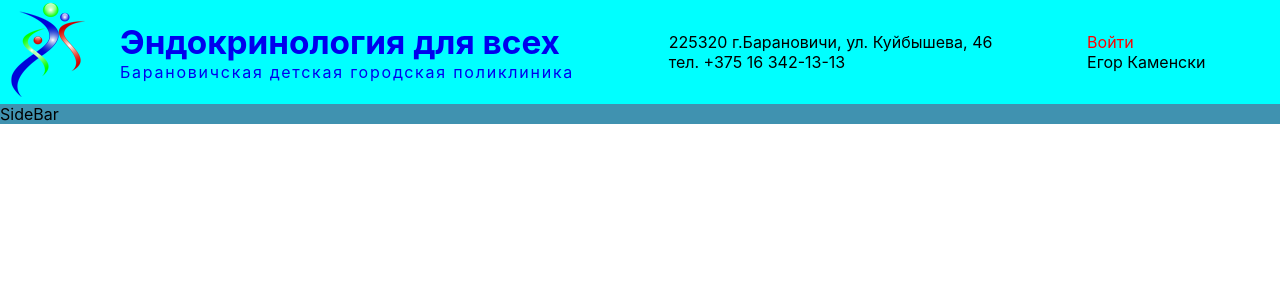
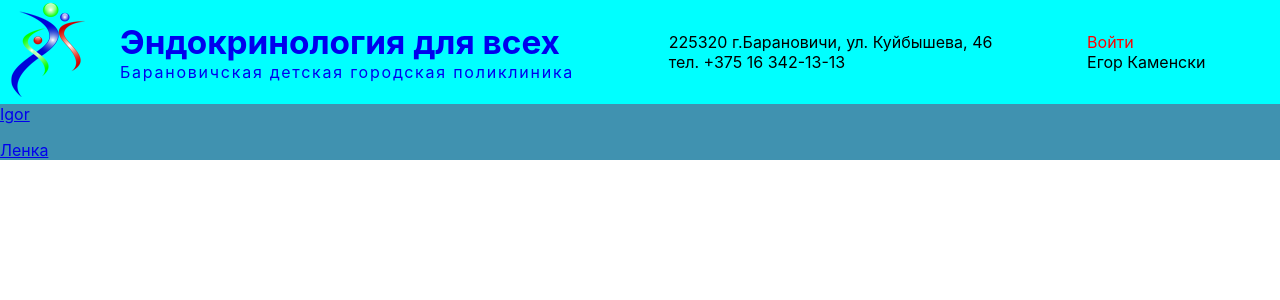
Before and after one commit to Satyricons/react-learn, a React (Create React App) app: page /sidebar in a window 1280 px wide. Shown: the top 300 px of the page. Built offline with nearby package versions, Linux system fonts and the light colour scheme.

Commit message:
Разобрался с map

```diff
--- a/src/components/head/head.jsx
+++ b/src/components/head/head.jsx
@@ -8,7 +8,7 @@ const Head = (props) => {
 
            <div>
                <NavLink to="/body">
-               <img src={logo} />
+               <img src={logo}  alt="img"/>
                </NavLink>
             </div>
 
--- a/src/components/sidebar/sidebar.jsx
+++ b/src/components/sidebar/sidebar.jsx
@@ -1,9 +1,24 @@
 import sidebarcss from './sidebar.module.css';
+import {NavLink} from "react-router-dom";
+
+
+const User = (props) =>{
+    return(
+      <NavLink to={"/sidebar/"+props.id}>{props.name}<p /></NavLink>
+    );
+}
+
+let arr=[
+    {id:1, name:"Igor"},
+    {id:2, name:"Ленка"}
+]
+
+let arr2 =arr.map((d,i)=><User key={i} name={d.name} id={d.id}/>);
 
 const Sidebar = () => {
     return (
         <div className={sidebarcss.allsidebar}>
-            SideBar
+            {arr2}
         </div>
     );
 }
```
